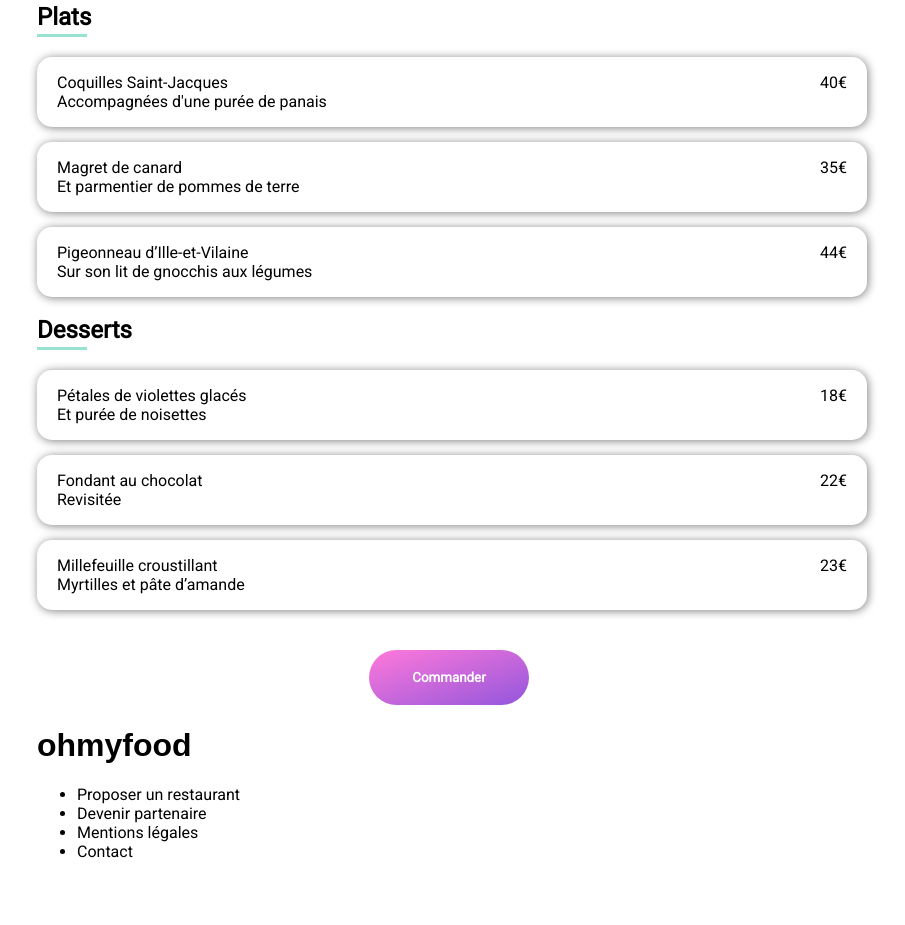
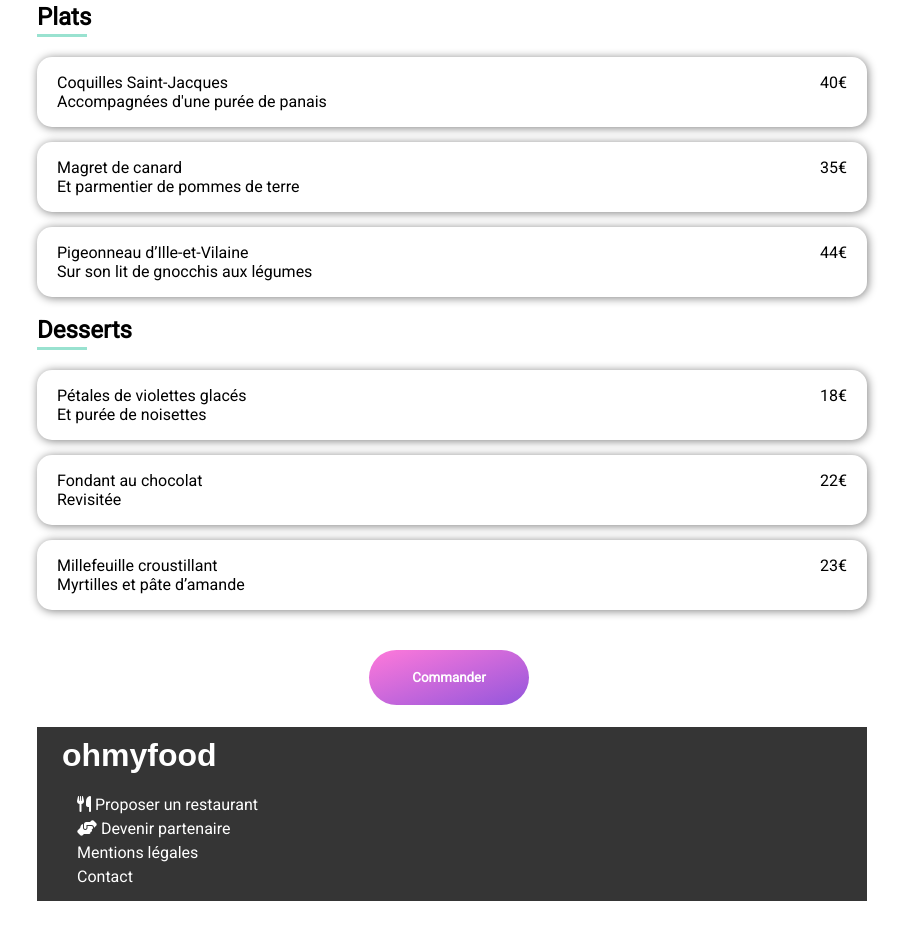
Before and after one commit to CorentinBfls/BeaufilsCorentin_3_05102021, a website: page menuÀLaFrançaise.html in a window 1280 px wide. Shown: the part 1064-1989 px from the top of the page, without its empty margins (188-1093 px from the left). Before the commit the page ends 1949 px from the top, so only its background shows below. Drawn offline with Linux system fonts and the light colour scheme; a web font is replaced by a local one.

Commit message:
ajout du footer en css et modif du footer en html pour les menu

```diff
--- a/menuÀLaFrançaise.html
+++ b/menuÀLaFrançaise.html
@@ -88,10 +88,10 @@
             </div>
 
             <footer>
-                <h1>ohmyfood</h1>
+                <h1 class="footer_title">ohmyfood</h1>
                 <ul>
-                    <li>Proposer un restaurant</li>
-                    <li>Devenir partenaire</li>
+                    <li><i class="fas fa-utensils"></i> Proposer un restaurant</li>
+                    <li><i class="fas fa-hands-helping"></i> Devenir partenaire</li>
                     <li>Mentions légales</li>
                     <li>Contact</li>
                 </ul>
--- a/styles/menuStyle.css
+++ b/styles/menuStyle.css
@@ -113,3 +113,26 @@ input
 }
 
 /*Footer*/
+footer
+{
+    background-color: #353535;
+    color: white;
+}
+
+.footer_title
+{
+    color: white;
+    padding-left: 25px;
+    padding-top: 10px;
+}
+
+ul
+{
+    list-style-type: none;
+    padding-bottom: 10px;
+}
+
+li
+{
+    padding-bottom: 5px;
+}
```
Also changed, not shown: menuLaNoteEnchantée.html (+3 -3 lines), menuLaPaletteDuGoût.html (+3 -3 lines), menuLeDéliceDesSens.html (+3 -3 lines).
